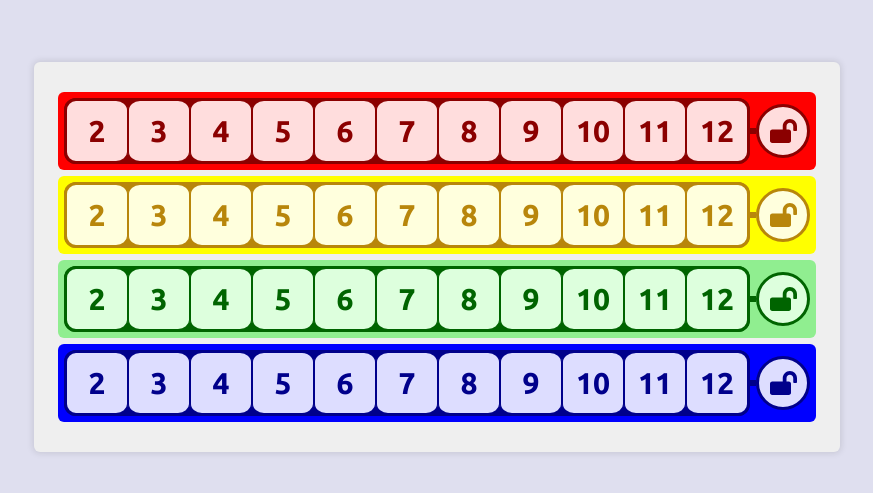
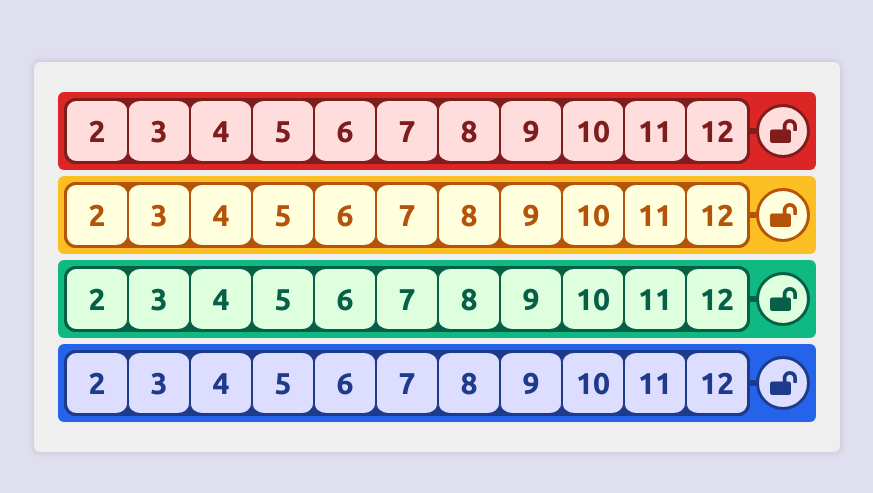
Before and after one commit to laurensrouw/quicks, a React (Create React App) app: page / in a window 1280 px wide. Shown: the part 143-636 px from the top of the page, without its empty margins (203-1076 px from the left). Built offline with nearby package versions, Linux system fonts and the light colour scheme.

Commit message:
Add color palette

```diff
--- a/src/components/board/Box.module.scss
+++ b/src/components/board/Box.module.scss
@@ -1,4 +1,5 @@
 @import "src/styles/sizes";
+@import "src/styles/colors";
 
 .box {
   height: $size-xlarge;
@@ -31,9 +32,9 @@
 
   background-color: #ffdddd;
 
-  border-color: darkred;
+  border-color: $red-900;
 
-  color: darkred;
+  color: $red-900;
 }
 
 .yellow {
@@ -41,9 +42,9 @@
 
   background-color: #ffffdd;
 
-  border-color: darkgoldenrod;
+  border-color: $yellow-700;
 
-  color: darkgoldenrod;
+  color: $yellow-700;
 }
 
 .green {
@@ -51,9 +52,9 @@
 
   background-color: #ddffdd;
 
-  border-color: darkgreen;
+  border-color: $green-800;
 
-  color: darkgreen;
+  color: $green-800;
 }
 
 .blue {
@@ -61,7 +62,7 @@
 
   background-color: #ddddff;
 
-  border-color: darkblue;
+  border-color: $blue-900;
 
-  color: darkblue;
+  color: $blue-900;
 }
--- a/src/components/board/Lock.module.scss
+++ b/src/components/board/Lock.module.scss
@@ -1,4 +1,5 @@
 @import "src/styles/sizes";
+@import "src/styles/colors";
 
 .lock {
   height: $size-xlarge;
@@ -17,9 +18,9 @@
 
   background-color: #ffdddd;
 
-  border-color: darkred;
+  border-color: $red-900;
 
-  color: darkred;
+  color: $red-900;
 }
 
 .yellow {
@@ -27,9 +28,9 @@
 
   background-color: #ffffdd;
 
-  border-color: darkgoldenrod;
+  border-color: $yellow-700;
 
-  color: darkgoldenrod;
+  color: $yellow-700;
 }
 
 .green {
@@ -37,9 +38,9 @@
 
   background-color: #ddffdd;
 
-  border-color: darkgreen;
+  border-color: $green-800;
 
-  color: darkgreen;
+  color: $green-800;
 }
 
 .blue {
@@ -47,7 +48,7 @@
 
   background-color: #ddddff;
 
-  border-color: darkblue;
+  border-color: $blue-900;
 
-  color: darkblue;
+  color: $blue-900;
 }
--- a/src/components/board/Row.module.scss
+++ b/src/components/board/Row.module.scss
@@ -1,4 +1,5 @@
 @import "src/styles/sizes";
+@import "src/styles/colors";
 
 .row {
   display: flex;
@@ -24,43 +25,43 @@
 .red {
   composes: row;
 
-  background-color: red;
+  background-color: $red-600;
 
   .inner,
   .spacer {
-    background-color: darkred;
+    background-color: $red-900;
   }
 }
 
 .yellow {
   composes: row;
 
-  background-color: yellow;
+  background-color: $yellow-400;
 
   .inner,
   .spacer {
-    background-color: darkgoldenrod;
+    background-color: $yellow-700;
   }
 }
 
 .green {
   composes: row;
 
-  background-color: lightgreen;
+  background-color: $green-500;
 
   .inner,
   .spacer {
-    background-color: darkgreen;
+    background-color: $green-800;
   }
 }
 
 .blue {
   composes: row;
 
-  background-color: blue;
+  background-color: $blue-600;
 
   .inner,
   .spacer {
-    background-color: darkblue;
+    background-color: $blue-900;
   }
 }
--- /dev/null
+++ b/src/styles/colors.scss
@@ -0,0 +1,54 @@
+$gray-50: #f9fafb;
+$gray-100: #f3f4f6;
+$gray-200: #e5e7eb;
+$gray-300: #d1d5db;
+$gray-400: #9ca3af;
+$gray-500: #6b7280;
+$gray-600: #4b5563;
+$gray-700: #374151;
+$gray-800: #1f2937;
+$gray-900: #111827;
+
+$red-50: #fef2f2;
+$red-100: #fee2e2;
+$red-200: #fecaca;
+$red-300: #fca5a5;
+$red-400: #f87171;
+$red-500: #ef4444;
+$red-600: #dc2626;
+$red-700: #b91c1c;
+$red-800: #991b1b;
+$red-900: #7f1d1d;
+
+$yellow-50: #fffbeb;
+$yellow-100: #fef3c7;
+$yellow-200: #fde68a;
+$yellow-300: #fcd34d;
+$yellow-400: #fbbf24;
+$yellow-500: #f59e0b;
+$yellow-600: #d97706;
+$yellow-700: #b45309;
+$yellow-800: #92400e;
+$yellow-900: #78350f;
+
+$green-50: #ecfdf5;
+$green-100: #d1fae5;
+$green-200: #a7f3d0;
+$green-300: #6ee7b7;
+$green-400: #34d399;
+$green-500: #10b981;
+$green-600: #059669;
+$green-700: #047857;
+$green-800: #065f46;
+$green-900: #064e3b;
+
+$blue-50: #eff6ff;
+$blue-100: #dbeafe;
+$blue-200: #bfdbfe;
+$blue-300: #93c5fd;
+$blue-400: #60a5fa;
+$blue-500: #3b82f6;
+$blue-600: #2563eb;
+$blue-700: #1d4ed8;
+$blue-800: #1e40af;
+$blue-900: #1e3a8a;
```
